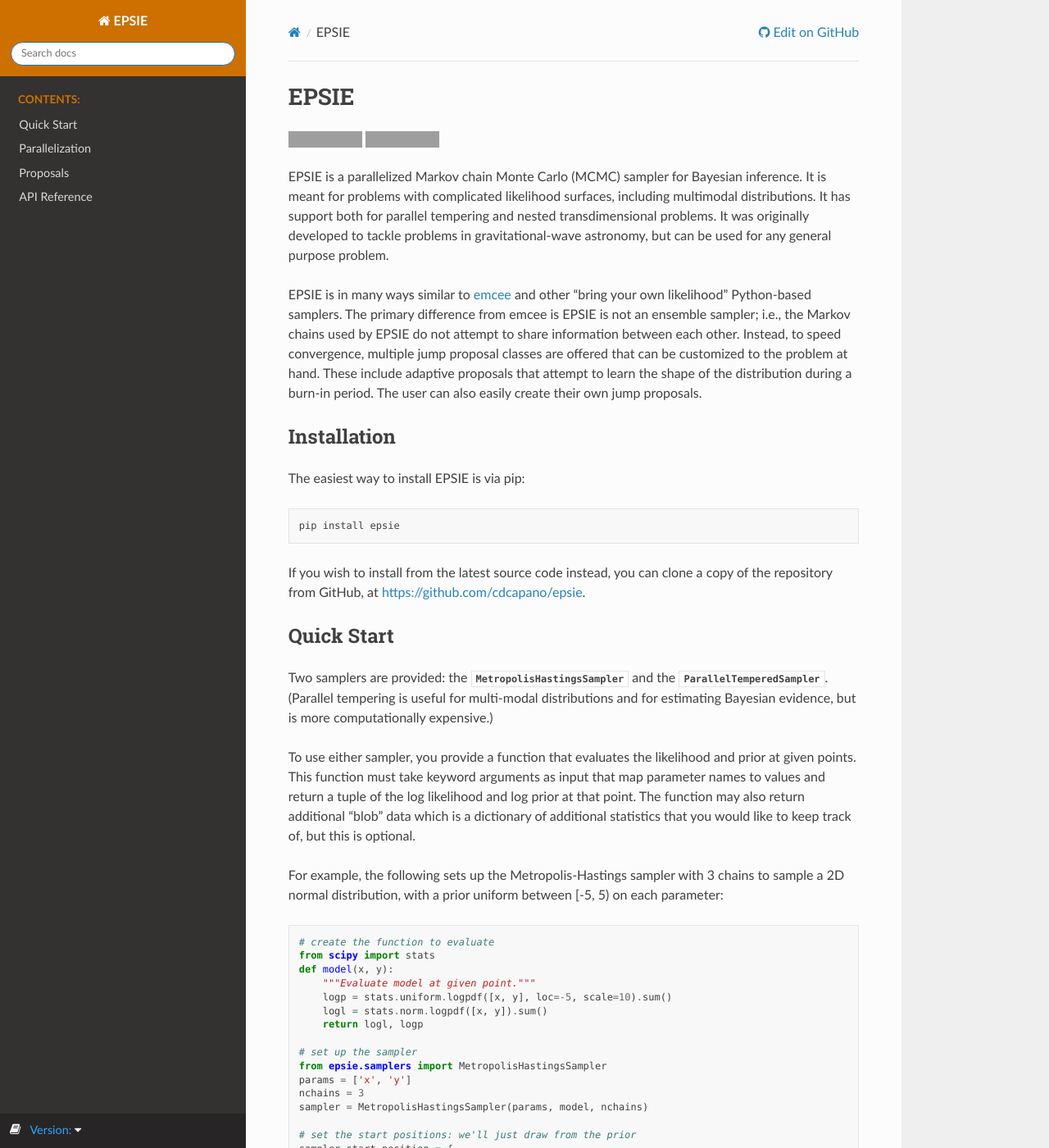
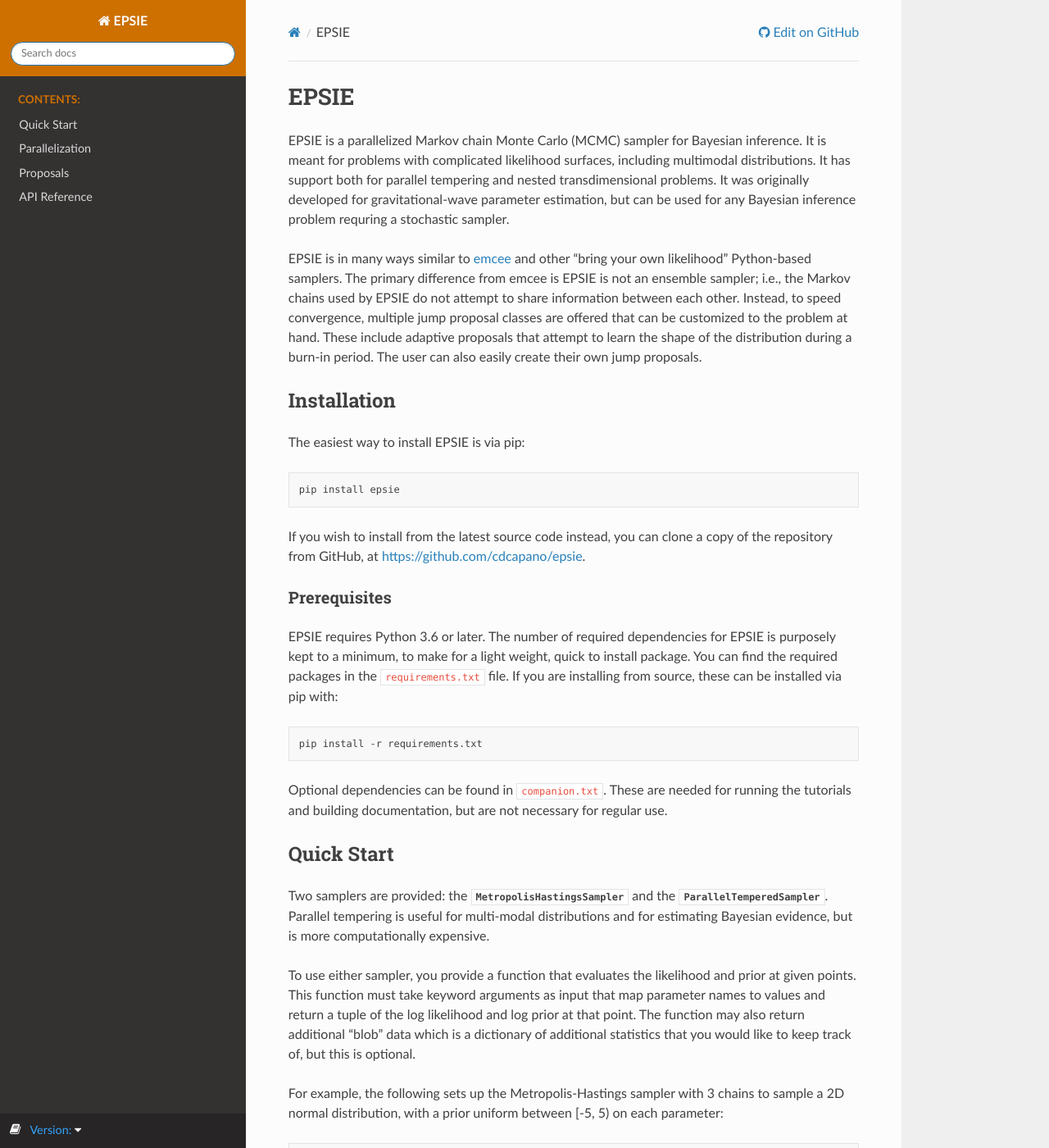
Before and after one commit to cdcapano/epsie, a Sphinx documentation site: the page built from docs/index.rst, in a window 1280 px wide and 1400 px high. Shown: the whole window at 82% size. Built offline with Sphinx 7.4.7 and the Read the Docs theme 2.0.0, drawn with Linux system fonts in a browser that asks for light colours; the version number could not be read and is left out; grey boxes are pictures that could not be loaded.

Commit message:
More doc updates (#50)
* update setup.py; some edits to overview

* move content back to readme

* minor edits to readme

* minor change

* minor change

```diff
--- a/README.rst
+++ b/README.rst
@@ -6,12 +6,14 @@
 .. image:: https://coveralls.io/repos/github/cdcapano/epsie/badge.svg
     :target: https://coveralls.io/github/cdcapano/epsie
 
+.. docs-start-marker-do-not-remove
+
 EPSIE is a parallelized Markov chain Monte Carlo (MCMC) sampler for Bayesian
 inference. It is meant for problems with complicated likelihood surfaces,
 including multimodal distributions.  It has support both for parallel tempering
-and nested transdimensional problems. It was originally developed to tackle
-problems in gravitational-wave astronomy, but can be used for any general
-purpose problem.
+and nested transdimensional problems. It was originally developed for
+gravitational-wave parameter estimation, but can be used for any Bayesian
+inference problem requring a stochastic sampler.
 
 EPSIE is in many ways similar to `emcee
 <https://emcee.readthedocs.io/en/stable/>`_ and other "bring your own
@@ -23,15 +25,7 @@
 shape of the distribution during a burn-in period. The user can also easily
 create their own jump proposals.
 
+.. docs-end-marker-do-not-remove
 
-Installation
-------------
-
-The easiest way to install EPSIE is via pip:
-
-.. code-block:: bash
-
-   pip install epsie
-
-If you wish to install from the latest source code instead, you can clone a
-copy of the repository from GitHub, at https://github.com/cdcapano/epsie.
+For more information, see the documentation at:
+https://cdcapano.github.io/epsie
--- a/docs/index.rst
+++ b/docs/index.rst
@@ -1,4 +1,11 @@
+EPSIE
+=====
+
 .. include:: ../README.rst
+    :start-after: docs-start-marker-do-not-remove
+    :end-before: docs-end-marker-do-not-remove
+
+.. include:: install.rst
 
 .. include:: quickstart.rst
 
--- /dev/null
+++ b/docs/install.rst
@@ -0,0 +1,29 @@
+Installation
+------------
+
+The easiest way to install EPSIE is via pip:
+
+.. code-block:: bash
+
+   pip install epsie
+
+If you wish to install from the latest source code instead, you can clone a
+copy of the repository from GitHub, at https://github.com/cdcapano/epsie.
+
+
+Prerequisites
++++++++++++++
+
+EPSIE requires Python 3.6 or later. The number of required dependencies for
+EPSIE is purposely kept to a minimum, to make for a light weight, quick to
+install package. You can find the required packages in the ``requirements.txt``
+file. If you are installing from source, these can be installed via pip with:
+
+.. code-block:: bash
+
+    pip install -r requirements.txt
+
+
+Optional dependencies can be found in ``companion.txt``. These are needed for
+running the tutorials and building documentation, but are not necessary for
+regular use.
--- a/docs/quickstart.rst
+++ b/docs/quickstart.rst
@@ -4,8 +4,8 @@
 Two samplers are provided: the
 :py:class:`~epsie.samplers.mhsampler.MetropolisHastingsSampler` and the
 :py:class:`~epsie.samplers.ptsampler.ParallelTemperedSampler`.
-(Parallel tempering is useful for multi-modal distributions and for estimating
-Bayesian evidence, but is more computationally expensive.)
+Parallel tempering is useful for multi-modal distributions and for estimating
+Bayesian evidence, but is more computationally expensive.
 
 To use either sampler, you provide a function that evaluates the likelihood and
 prior at given points. This function must take keyword arguments as input that
--- a/setup.py
+++ b/setup.py
@@ -26,7 +26,7 @@
                     'six>1.10.0',
                    ]
 
-with open("README.rst", "r") as fh:
+with open('README.rst', "r") as fh:
     long_description = fh.read()
 
 # get version
@@ -49,8 +49,8 @@
     description="An Embarrassingly Parallel Sampler for "
                 "Inference Estimation.",
     long_description=long_description,
-    long_description_content_type="text/markdown",
-    url="https://github.com/cdcapano/epsie",
+    long_description_content_type="text/x-rst",
+    url="https://cdcapano.github.io/epsie",
     install_requires=install_requires,
     python_requires=">=3.6",
     packages=setuptools.find_packages(),
```
